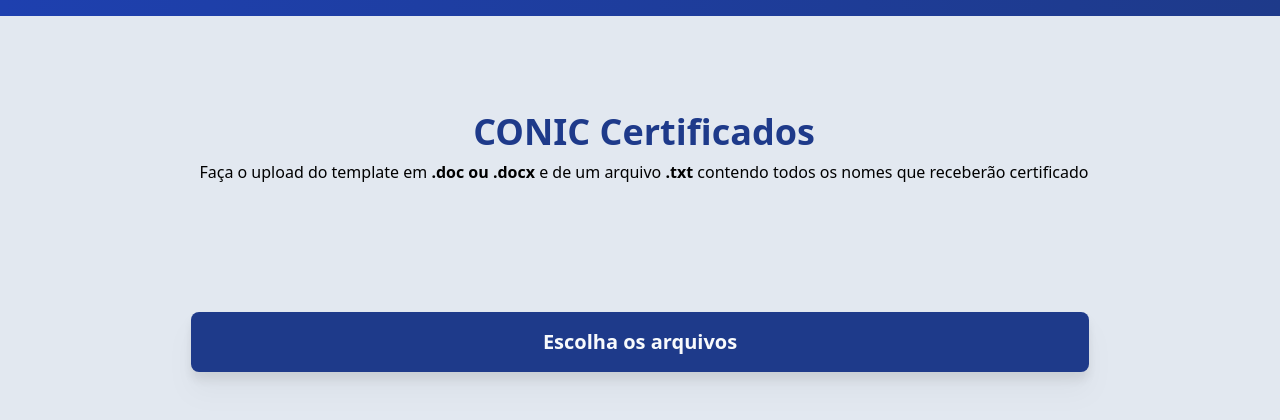
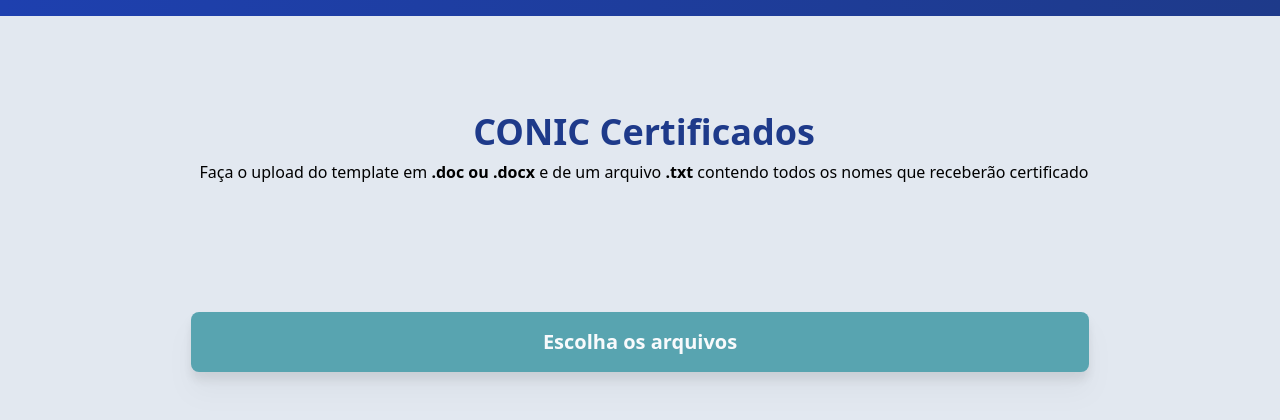
Before and after one commit to thiagomag94/GeradorDeCertificados-Conic-UFPE-front, a Next.js app: page / in a window 1280 px wide. Shown: the top 420 px of the page. Built offline with nearby package versions, Linux system fonts and the light colour scheme.

Commit message:
change downloadAll style

```diff
--- a/src/components/FileUploader/FileUploader.tsx
+++ b/src/components/FileUploader/FileUploader.tsx
@@ -197,7 +197,7 @@ const FileUploader = () => {
   return (
         <div className='flex flex-col justify-between items-center w-full'>
            <FilesGroup titleDoc={titleDoc} titleTxt={titleTxt} docImage={doc} txtImage={txt} alerta={alert}/>
-           <label htmlFor="file" className='w-full py-4 rounded-lg  bg-blue-900 bg-[#58a4b0]  text-slate-50 font-bold   text-xl text-center mt-32 drop-shadow-xl'>Escolha os arquivos</label>
+           <label htmlFor="file" className='w-full py-4 rounded-lg  bg-[#58a4b0]  text-slate-50 font-bold   text-xl text-center mt-32 drop-shadow-xl'>Escolha os arquivos</label>
             <input id="file" type="file" accept='.txt, .doc, .docx' className='hidden appearance-none border rounded py-2 px-3 text-gray-700 leading-tight focus:outline-none focus:shadow-outline' onChange={(e)=>handleFileChange(e)} multiple name="input" onClick={()=>{
                if(fileNames.length>1){
                setFiles([])
```
